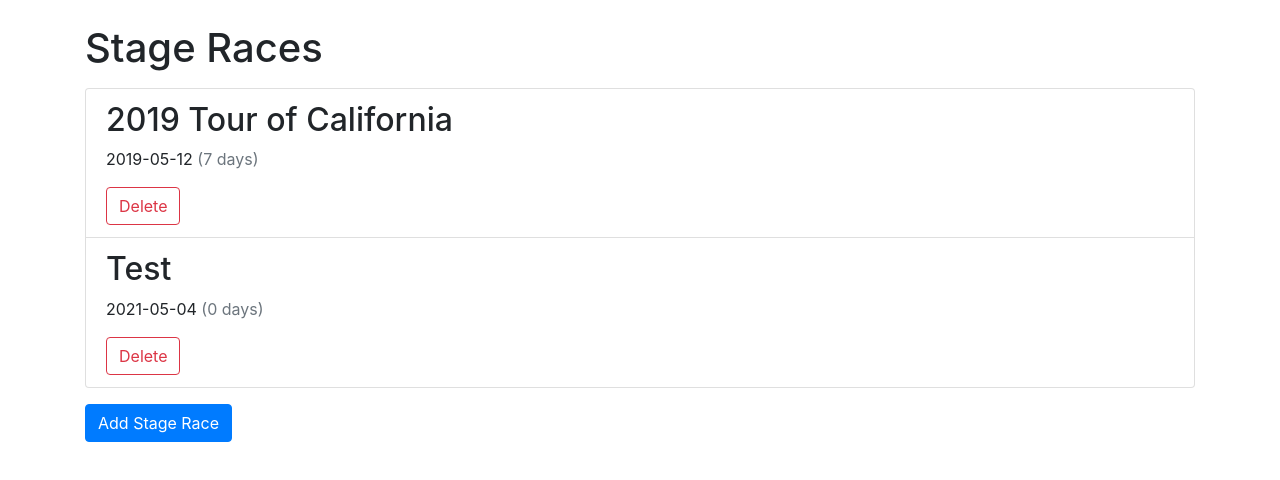
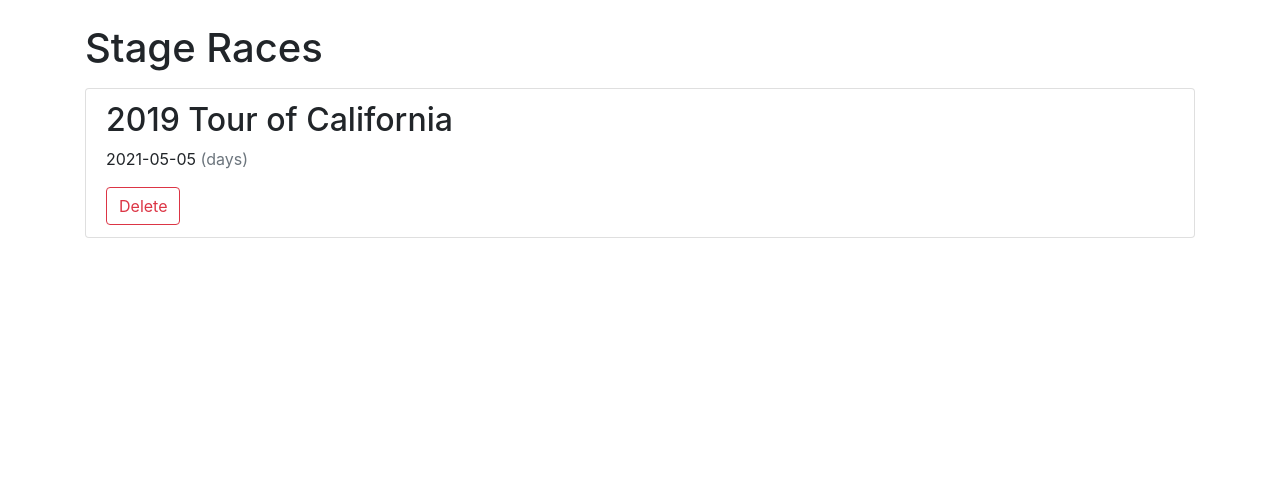
Before and after one commit to jrandallw/react-race-planner, a React (Create React App) app: page / in a window 1280 px wide. Shown: the top 480 px of the page. Built offline with nearby package versions, Linux system fonts and the light colour scheme; data requests are answered from the project's data file.

Commit message:
starting from scratch

```diff
--- a/db.json
+++ b/db.json
@@ -40,11 +40,6 @@
           "date": "2019-05-18"
         }
       ]
-    },
-    {
-      "name": "Test",
-      "stages": [],
-      "id": 2
     }
   ]
 }
--- a/src/components/App.tsx
+++ b/src/components/App.tsx
@@ -1,242 +1,34 @@
-import moment from "moment";
-import { useEffect, useReducer, useState } from "react";
-import { addStageRace, deleteStageRace, getStageRaces } from "../api";
-import { IStage, IStageRace } from "../types";
+import { useStore } from "../contexts";
 import {
-  ButtonWrapper,
   Container,
-  Modal,
   LoadingSpinner,
-  PrimaryButton,
-  FormInputGroup,
-  SecondaryOutlineButton,
-  DangerOutlineButton,
-  SuccessOutlineButton,
-  StageRaceFormStageListGroup,
+  StageRaceListGroup,
   StageRaceListGroupItem,
-  ErrorOverlay,
-  StageRaceFormTotals,
 } from "./shared";
-const initialState = {
-  loading: true,
-  error: false,
-  errorMessage: "",
-  stageRaces: [],
-};
-const ACTIONS = {
-  FETCH_SUCCESS: "fetch-success",
-  FETCH_ERROR: "fetch-error",
-  ADD_STAGE_RACE: "add-stage-race",
-  ADD_STAGE_RACE_ERROR: "add-stage-race-error",
-  DELETE_STAGE_RACE: "delete-stage-race",
-  DELETE_STAGE_RACE_ERROR: "delete-stage-race-error",
-  CLEAR_ERROR: "clear-error",
-};
-type State = {
-  loading: boolean;
-  error: boolean;
-  errorMessage: string;
-  stageRaces: any;
-};
-
-const reducer = (state: State, action: Record<string, unknown>) => {
-  switch (action.type) {
-    case ACTIONS.FETCH_SUCCESS:
-      return {
-        loading: false,
-        error: false,
-        stageRaces: action.payload,
-        errorMessage: "",
-      };
-    case ACTIONS.FETCH_ERROR:
-      return {
-        loading: false,
-        error: true,
-        stageRaces: [],
-        errorMessage: "Error loading stage races",
-      };
-    case ACTIONS.ADD_STAGE_RACE:
-      return {
-        ...state,
-        stages: [...state.stageRaces, { name: action.name, date: action.date }],
-      };
-    case ACTIONS.ADD_STAGE_RACE_ERROR:
-      return {
-        ...state,
-        errorMessage: "Error adding stage race",
-      };
-    case ACTIONS.DELETE_STAGE_RACE:
-      return {
-        ...state,
-      };
-    case ACTIONS.DELETE_STAGE_RACE_ERROR:
-      return {
-        ...state,
-        errorMessage: "Error deleting stage race",
-      };
-    case ACTIONS.CLEAR_ERROR:
-      return {
-        ...state,
-        error: false,
-      };
-    default:
-      return state;
-  }
-};
 
 const App = () => {
-  const [isOpen, setIsOpen] = useState(false);
-  const [addStages, setAddStages] = useState(false);
-  const [state, dispatch] = useReducer(reducer, initialState);
-  const [text, setText] = useState("");
-
-  const fetchStageRaces = async () => {
-    try {
-      await getStageRaces().then((response: IStageRace[]) => {
-        dispatch({ type: ACTIONS.FETCH_SUCCESS, payload: response });
-      });
-    } catch (error) {
-      dispatch({ type: ACTIONS.FETCH_ERROR });
-    }
-  };
-
-  const addNewStageRace = async () => {
-    const provisionalStageRace = {
-      name: text,
-      stages: [],
-    };
-    try {
-      await addStageRace(provisionalStageRace).then(() => {
-        setAddStages(true);
-        setText("");
-      });
-    } catch (error) {
-      dispatch({ type: ACTIONS.ADD_STAGE_RACE_ERROR });
-    }
-  };
-
-  const deleteRace = async (id: number) => {
-    try {
-      await deleteStageRace(id).then(() => fetchStageRaces());
-    } catch (error) {
-      dispatch({ type: ACTIONS.DELETE_STAGE_RACE_ERROR });
-    }
-  };
-
-  useEffect(() => {
-    fetchStageRaces();
-  }, []);
+  const { state, dispatch } = useStore();
 
   return (
     <Container>
       <h1 className="mb-3">Stage Races</h1>
-      {state.error ? (
-        <ErrorOverlay
-          error={state.errorMessage}
-          clearError={() => dispatch({ type: ACTIONS.CLEAR_ERROR })}
-        />
-      ) : null}
       {state.loading ? (
         <LoadingSpinner />
       ) : (
-        <>
-          <StageRaceFormStageListGroup>
-            {state.stageRaces.length === 0
-              ? "No stage races"
-              : state.stageRaces.map((stageRace: any, index: number) => {
-                  const dates = stageRace.stages.map((stage: IStage) =>
-                    moment(stage.date)
-                  );
-                  const date = moment.min(dates).format("YYYY-MM-DD");
-                  const numberOfDays = dates.length;
-                  const duration =
-                    numberOfDays === 1
-                      ? `${numberOfDays} day`
-                      : `${numberOfDays} days`;
-
+        <StageRaceListGroup>
+          {state.stageRaces.map((stageRace: any, index: number) => {
             return (
               <StageRaceListGroupItem
-                      duration={duration}
-                      key={index}
-                      id={index + 1}
-                      date={`${date}`}
                 name={stageRace.name}
-                      onDelete={() => deleteRace(Number(stageRace.id))}
+                date="2021-05-05"
+                id={stageRace.id}
+                duration="days"
+                onDelete={() => null}
               />
             );
           })}
-          </StageRaceFormStageListGroup>
-
-          <ButtonWrapper>
-            <PrimaryButton onClick={() => setIsOpen(true)}>
-              Add Stage Race
-            </PrimaryButton>
-          </ButtonWrapper>
-        </>
+        </StageRaceListGroup>
       )}
-
-      <Modal isOpen={isOpen}>
-        {!addStages ? (
-          <>
-            <h1>Add Stage Race</h1>
-            <FormInputGroup
-              id="stage-race-name"
-              type="text"
-              placeholder="Enter stage race name"
-              value={text}
-              onChange={(e: React.ChangeEvent<HTMLInputElement>) =>
-                setText(e.target.value)
-              }
-            />
-            <FormInputGroup
-              id="stage-race-name"
-              type="text"
-              label="Name"
-              value={text}
-              onChange={(e: React.ChangeEvent<HTMLInputElement>) =>
-                setText(e.target.value)
-              }
-            />
-            <FormInputGroup
-              id="stage-race-name"
-              type="date"
-              label="Date"
-              value={text}
-              onChange={(e: React.ChangeEvent<HTMLInputElement>) =>
-                setText(e.target.value)
-              }
-            />
-            <h3>Stages</h3>
-            <StageRaceFormTotals duration="6" />
-            <ButtonWrapper>
-              <SecondaryOutlineButton
-                disabled={!text}
-                onClick={addNewStageRace}
-              >
-                Add Stage
-              </SecondaryOutlineButton>
-              <SuccessOutlineButton disabled={!addStages}>
-                Save
-              </SuccessOutlineButton>
-              <DangerOutlineButton onClick={() => setIsOpen(false)}>
-                Cancel
-              </DangerOutlineButton>
-            </ButtonWrapper>
-          </>
-        ) : (
-          <>
-            <h1>Add Stage Race</h1>
-            <FormInputGroup id="name" type="text" label="Name" value="" />
-            <FormInputGroup id="date" type="date" label="Date" />
-            <ButtonWrapper>
-              <SuccessOutlineButton>Save</SuccessOutlineButton>
-              <DangerOutlineButton onClick={() => setIsOpen(false)}>
-                Cancel
-              </DangerOutlineButton>
-            </ButtonWrapper>
-          </>
-        )}
-      </Modal>
     </Container>
   );
 };
--- a/src/contexts/StageRaceContext.tsx
+++ b/src/contexts/StageRaceContext.tsx
@@ -1,11 +1,105 @@
-import { createContext } from "react";
+import { createContext, useContext, useEffect, useReducer } from "react";
+import { getStageRaces } from "../api";
+import { IStageRace } from "../types";
 
-interface IStageRaceContext {}
+interface IStageRaceContext {
+  state: any;
+  dispatch: any;
+}
 
-const StageRaceContext = createContext<IStageRaceContext>({});
+const StageRaceContext = createContext({} as IStageRaceContext);
+
+const initialState = {
+  loading: true,
+  error: false,
+  stageRaces: [],
+  errorMessage: "",
+};
+
+const ACTIONS = {
+  FETCH_SUCCESS: "fetch-success",
+  FETCH_ERROR: "fetch-error",
+  ADD_STAGE_RACE: "add-stage-race",
+  ADD_STAGE_RACE_ERROR: "add-stage-race-error",
+  DELETE_STAGE_RACE: "delete-stage-race",
+  DELETE_STAGE_RACE_ERROR: "delete-stage-race-error",
+  CLEAR_ERROR: "clear-error",
+};
+
+type State = {
+  loading: boolean;
+  error: boolean;
+  errorMessage: string;
+  stageRaces: any;
+};
+
+const reducer = (state: State, action: Record<string, unknown>) => {
+  switch (action.type) {
+    case ACTIONS.FETCH_SUCCESS:
+      return {
+        loading: false,
+        error: false,
+        stageRaces: action.payload,
+        errorMessage: "",
+      };
+    case ACTIONS.FETCH_ERROR:
+      return {
+        loading: false,
+        error: true,
+        stageRaces: [],
+        errorMessage: "Error loading stage races",
+      };
+    case ACTIONS.ADD_STAGE_RACE:
+      return {
+        ...state,
+        stages: [...state.stageRaces, { name: action.name, date: action.date }],
+      };
+    case ACTIONS.ADD_STAGE_RACE_ERROR:
+      return {
+        ...state,
+        errorMessage: "Error adding stage race",
+      };
+    case ACTIONS.DELETE_STAGE_RACE:
+      return {
+        ...state,
+      };
+    case ACTIONS.DELETE_STAGE_RACE_ERROR:
+      return {
+        ...state,
+        errorMessage: "Error deleting stage race",
+      };
+    case ACTIONS.CLEAR_ERROR:
+      return {
+        ...state,
+        error: false,
+      };
+    default:
+      return state;
+  }
+};
 
 export const StageRaceProvider: React.FC = ({ children }) => {
+  const [state, dispatch] = useReducer(reducer, initialState);
+
+  const fetchStageRaces = async () => {
+    try {
+      await getStageRaces().then((response: IStageRace[]) => {
+        dispatch({ type: ACTIONS.FETCH_SUCCESS, payload: response });
+      });
+    } catch (error) {
+      dispatch({ type: ACTIONS.FETCH_ERROR });
+    }
+  };
+
+  useEffect(() => {
+    fetchStageRaces();
+  }, []);
+
   return (
-    <StageRaceContext.Provider value={{}}>{children}</StageRaceContext.Provider>
+    <StageRaceContext.Provider value={{ state, dispatch }}>
+      {children}
+    </StageRaceContext.Provider>
   );
 };
+
+export const useStore = () => useContext(StageRaceContext);
```
Also changed, not shown: issues/add-stage-race.md (+3 -3 lines), issues/delete-stage-race.md (+1 -1 lines), issues/stage-races-list.md (+2 -2 lines), src/components/shared/stage-race-list-group.tsx (line endings or trailing spaces). Lines whose indentation alone changed are shown as unchanged.
